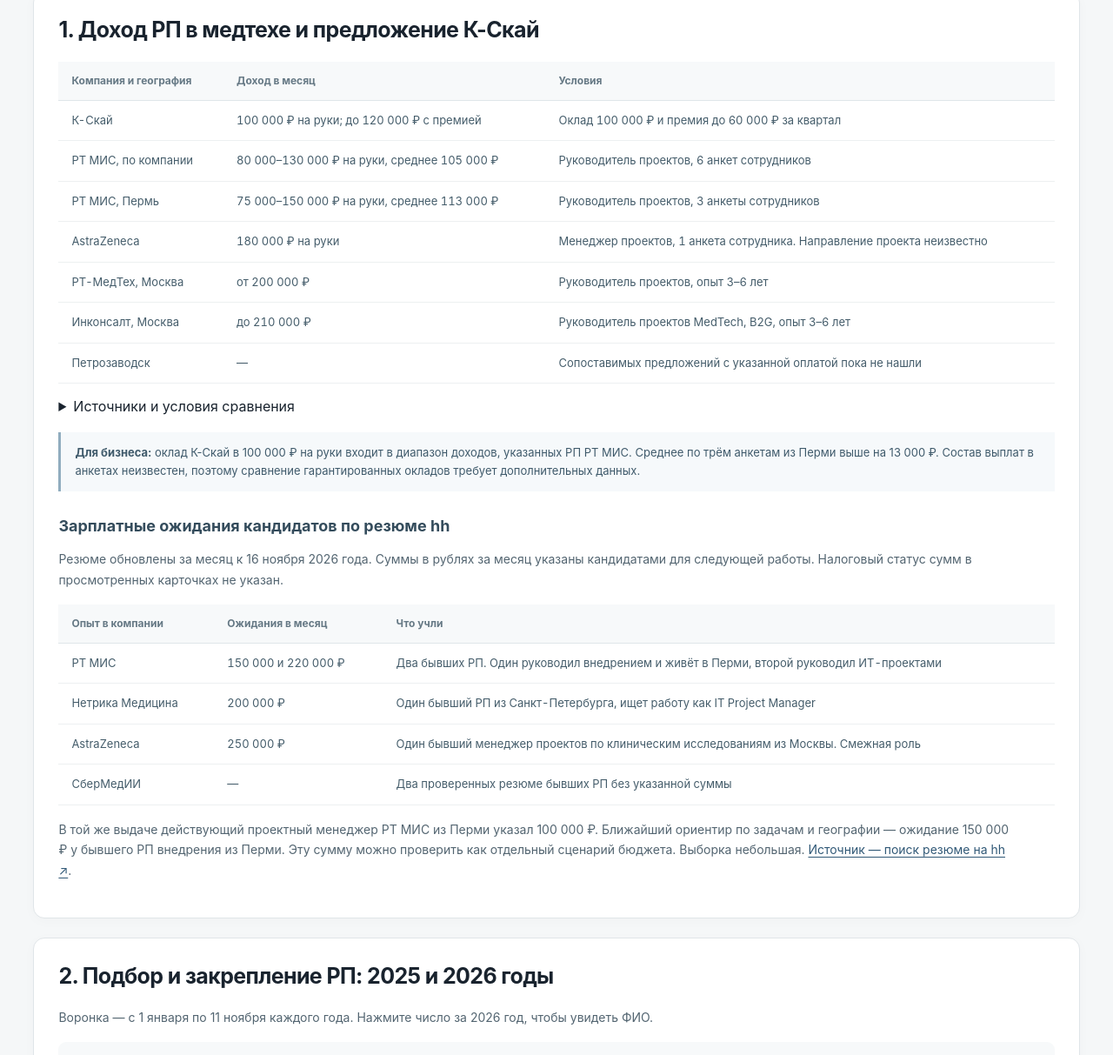
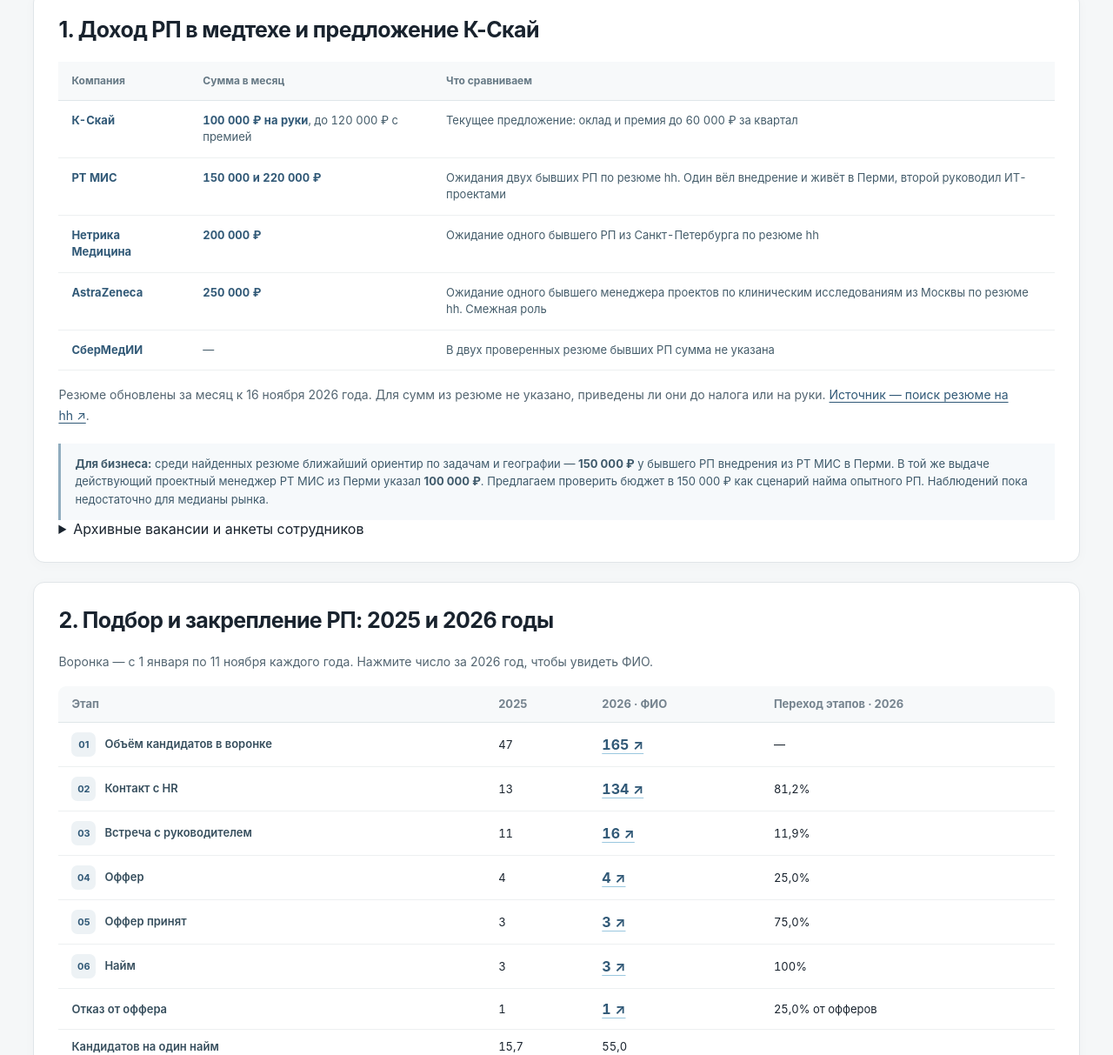
Before and after one commit to mvsoldatova99-lang/kskai-rp-analytics, a plain HTML site: page index.html in a window 1280 px wide. Shown: the part 746-1959 px from the top of the page at 87% size. Drawn offline with Linux system fonts and the light colour scheme.

Commit message:
Объединить доход К-Скай и ожидания кандидатов в одну таблицу

```diff
--- a/index.html
+++ b/index.html
@@ -1630,26 +1630,16 @@ renderDecision();
 </tbody></table></div>
 </section>
 <section class="panel research-block" aria-labelledby="market-title"><h2 id="market-title">1. Доход РП в медтехе и предложение К-Скай</h2>
-<div class="table-scroll"><table class="research-table"><thead><tr><th scope="col">Компания и география</th><th scope="col">Доход в месяц</th><th scope="col">Условия</th></tr></thead><tbody>
-<tr><td>К-Скай</td><td>100 000 ₽ на руки; до 120 000 ₽ с премией</td><td>Оклад 100 000 ₽ и премия до 60 000 ₽ за квартал</td></tr>
-<tr><td>РТ МИС, по компании</td><td>80 000–130 000 ₽ на руки, среднее 105 000 ₽</td><td>Руководитель проектов, 6 анкет сотрудников</td></tr>
-<tr><td>РТ МИС, Пермь</td><td>75 000–150 000 ₽ на руки, среднее 113 000 ₽</td><td>Руководитель проектов, 3 анкеты сотрудников</td></tr>
-<tr><td>AstraZeneca</td><td>180 000 ₽ на руки</td><td>Менеджер проектов, 1 анкета сотрудника. Направление проекта неизвестно</td></tr>
-<tr><td>РТ-МедТех, Москва</td><td>от 200 000 ₽</td><td>Руководитель проектов, опыт 3–6 лет</td></tr>
-<tr><td>Инконсалт, Москва</td><td>до 210 000 ₽</td><td>Руководитель проектов MedTech, B2G, опыт 3–6 лет</td></tr>
-<tr><td>Петрозаводск</td><td>—</td><td>Сопоставимых предложений с указанной оплатой пока не нашли</td></tr>
+<div class="table-scroll"><table class="research-table"><thead><tr><th scope="col">Компания</th><th scope="col">Сумма в месяц</th><th scope="col">Что сравниваем</th></tr></thead><tbody>
+<tr><td><strong>К-Скай</strong></td><td><strong>100 000 ₽ на руки</strong>, до 120 000 ₽ с премией</td><td>Текущее предложение: оклад и премия до 60 000 ₽ за квартал</td></tr>
+<tr><td><strong>РТ МИС</strong></td><td><strong>150 000 и 220 000 ₽</strong></td><td>Ожидания двух бывших РП по резюме hh. Один вёл внедрение и живёт в Перми, второй руководил ИТ-проектами</td></tr>
+<tr><td><strong>Нетрика Медицина</strong></td><td><strong>200 000 ₽</strong></td><td>Ожидание одного бывшего РП из Санкт-Петербурга по резюме hh</td></tr>
+<tr><td><strong>AstraZeneca</strong></td><td><strong>250 000 ₽</strong></td><td>Ожидание одного бывшего менеджера проектов по клиническим исследованиям из Москвы по резюме hh. Смежная роль</td></tr>
+<tr><td><strong>СберМедИИ</strong></td><td>—</td><td>В двух проверенных резюме бывших РП сумма не указана</td></tr>
 </tbody></table></div>
-<details class="market-sample"><summary>Источники и условия сравнения</summary><p>По РТ МИС и AstraZeneca приведены суммы из анкет сотрудников Dream Job за 2025 год. Состав выплат неизвестен. По РТ-МедТех и Инконсалту приведены суммы из поисковой выдачи по архивным вакансиям hh. Налогообложение и состав выплат не подтверждены.</p><ul><li><a href="https://dreamjob.ru/employers/114980/zarplata" target="_blank" rel="noopener noreferrer">РТ МИС — зарплаты по компании ↗</a></li><li><a href="https://dreamjob.ru/employers/114980/zarplata/perm" target="_blank" rel="noopener noreferrer">РТ МИС — Пермь ↗</a></li><li><a href="https://dreamjob.ru/employers/98882/zarplata?page=2" target="_blank" rel="noopener noreferrer">AstraZeneca — зарплаты по должностям ↗</a></li><li><a href="https://hh.ru/vacancy/129159815" target="_blank" rel="noopener noreferrer">РТ-МедТех — руководитель проектов ↗</a></li><li><a href="https://hh.ru/vacancy/118463849" target="_blank" rel="noopener noreferrer">Инконсалт — руководитель проектов (MedTech, B2G) ↗</a></li></ul></details>
-<p class="research-takeaway"><strong>Для бизнеса:</strong> оклад К-Скай в 100 000 ₽ на руки входит в диапазон доходов, указанных РП РТ МИС. Среднее по трём анкетам из Перми выше на 13 000 ₽. Состав выплат в анкетах неизвестен, поэтому сравнение гарантированных окладов требует дополнительных данных.</p>
-<h3>Зарплатные ожидания кандидатов по резюме hh</h3>
-<p class="research-paragraph">Резюме обновлены за месяц к 16 ноября 2026 года. Суммы в рублях за месяц указаны кандидатами для следующей работы. Налоговый статус сумм в просмотренных карточках не указан.</p>
-<div class="table-scroll"><table class="research-table"><thead><tr><th scope="col">Опыт в компании</th><th scope="col">Ожидания в месяц</th><th scope="col">Что учли</th></tr></thead><tbody>
-<tr><td>РТ МИС</td><td>150 000 и 220 000 ₽</td><td>Два бывших РП. Один руководил внедрением и живёт в Перми, второй руководил ИТ-проектами</td></tr>
-<tr><td>Нетрика Медицина</td><td>200 000 ₽</td><td>Один бывший РП из Санкт-Петербурга, ищет работу как IT Project Manager</td></tr>
-<tr><td>AstraZeneca</td><td>250 000 ₽</td><td>Один бывший менеджер проектов по клиническим исследованиям из Москвы. Смежная роль</td></tr>
-<tr><td>СберМедИИ</td><td>—</td><td>Два проверенных резюме бывших РП без указанной суммы</td></tr>
-</tbody></table></div>
-<p class="research-paragraph">В той же выдаче действующий проектный менеджер РТ МИС из Перми указал 100 000 ₽. Ближайший ориентир по задачам и географии — ожидание 150 000 ₽ у бывшего РП внедрения из Перми. Эту сумму можно проверить как отдельный сценарий бюджета. Выборка небольшая. <a href="https://hh.ru/search/resume" target="_blank" rel="noopener">Источник — поиск резюме на hh ↗</a>.</p>
+<p class="research-paragraph">Резюме обновлены за месяц к 16 ноября 2026 года. Для сумм из резюме не указано, приведены ли они до налога или на руки. <a href="https://hh.ru/search/resume" target="_blank" rel="noopener">Источник — поиск резюме на hh ↗</a>.</p>
+<p class="research-takeaway"><strong>Для бизнеса:</strong> среди найденных резюме ближайший ориентир по задачам и географии — <strong>150 000 ₽</strong> у бывшего РП внедрения из РТ МИС в Перми. В той же выдаче действующий проектный менеджер РТ МИС из Перми указал <strong>100 000 ₽</strong>. Предлагаем проверить бюджет в 150 000 ₽ как сценарий найма опытного РП. Наблюдений пока недостаточно для медианы рынка.</p>
+<details class="market-sample"><summary>Архивные вакансии и анкеты сотрудников</summary><p>По РТ МИС и AstraZeneca приведены суммы из анкет сотрудников Dream Job за 2025 год. Состав выплат неизвестен. По РТ-МедТех и Инконсалту приведены суммы из поисковой выдачи по архивным вакансиям hh. Налогообложение и состав выплат не подтверждены.</p><ul><li>РТ МИС, РП: 80 000–130 000 ₽ на руки, среднее 105 000 ₽ по 6 анкетам. В Перми: 75 000–150 000 ₽, среднее 113 000 ₽ по 3 анкетам.</li><li>AstraZeneca, менеджер проектов: 180 000 ₽ на руки по одной анкете.</li><li>В выдаче hh: РТ-МедТех от 200 000 ₽, Инконсалт до 210 000 ₽.</li><li><a href="https://dreamjob.ru/employers/114980/zarplata" target="_blank" rel="noopener noreferrer">РТ МИС — зарплаты по компании ↗</a></li><li><a href="https://dreamjob.ru/employers/114980/zarplata/perm" target="_blank" rel="noopener noreferrer">РТ МИС — Пермь ↗</a></li><li><a href="https://dreamjob.ru/employers/98882/zarplata?page=2" target="_blank" rel="noopener noreferrer">AstraZeneca — зарплаты по должностям ↗</a></li><li><a href="https://hh.ru/vacancy/129159815" target="_blank" rel="noopener noreferrer">РТ-МедТех — руководитель проектов ↗</a></li><li><a href="https://hh.ru/vacancy/118463849" target="_blank" rel="noopener noreferrer">Инконсалт — руководитель проектов (MedTech, B2G) ↗</a></li></ul></details>
 </section>
 <section class="panel research-block" aria-labelledby="funnel-title"><h2 id="funnel-title">2. Подбор и закрепление РП: 2025 и 2026 годы</h2>
 <p class="research-paragraph">Воронка — с 1 января по 11 ноября каждого года. Нажмите число за 2026 год, чтобы увидеть ФИО.</p>
```
